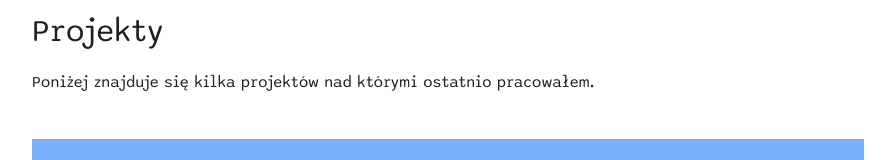
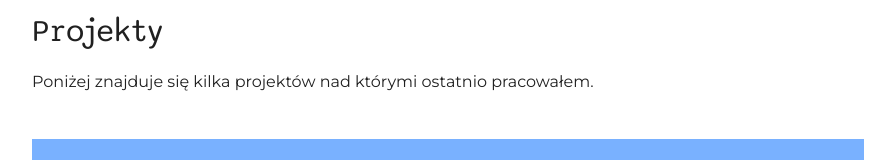
Before and after one commit to krzadamczak/krzysztofadamczak.pl, a Next.js app: page /components/Projects in a window 1280 px wide. Shown: the part 223-383 px from the top of the page, without its empty margins (192-1087 px from the left). Built offline with nearby package versions, Linux system fonts and the light colour scheme.

Commit message:
Changed font

```diff
--- a/styles/Projects.module.css
+++ b/styles/Projects.module.css
@@ -5,6 +5,7 @@
 }
 .projects__description {
     margin-bottom: 45px;
+    font-family: var(--font-montserrat);
 }
 .projects__title {
     font-size: 32px;
```
